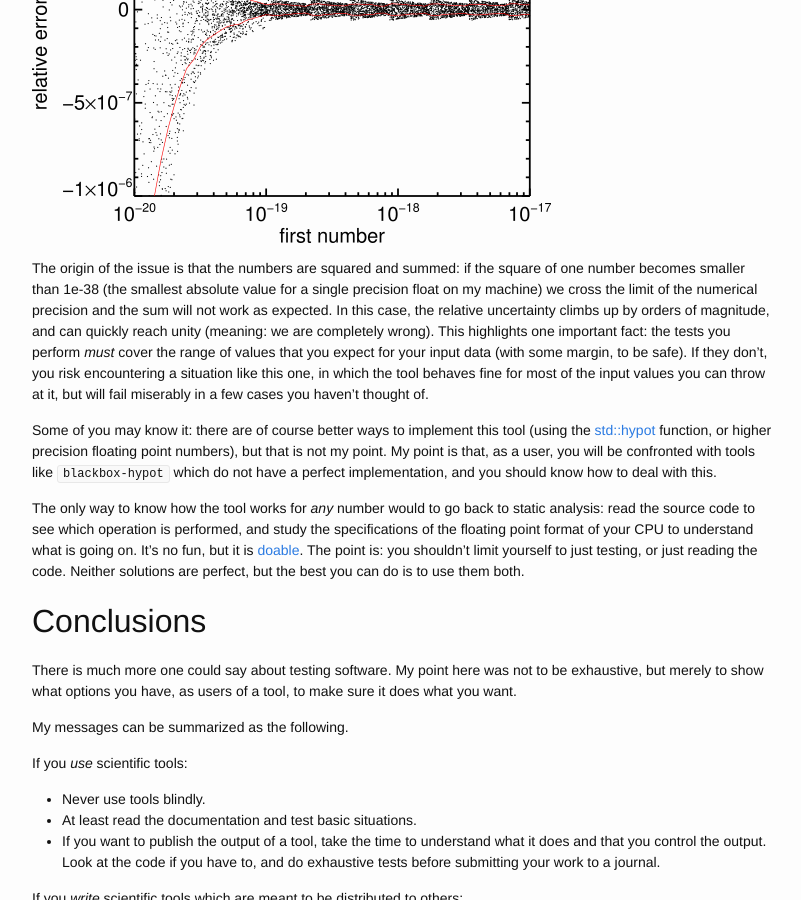
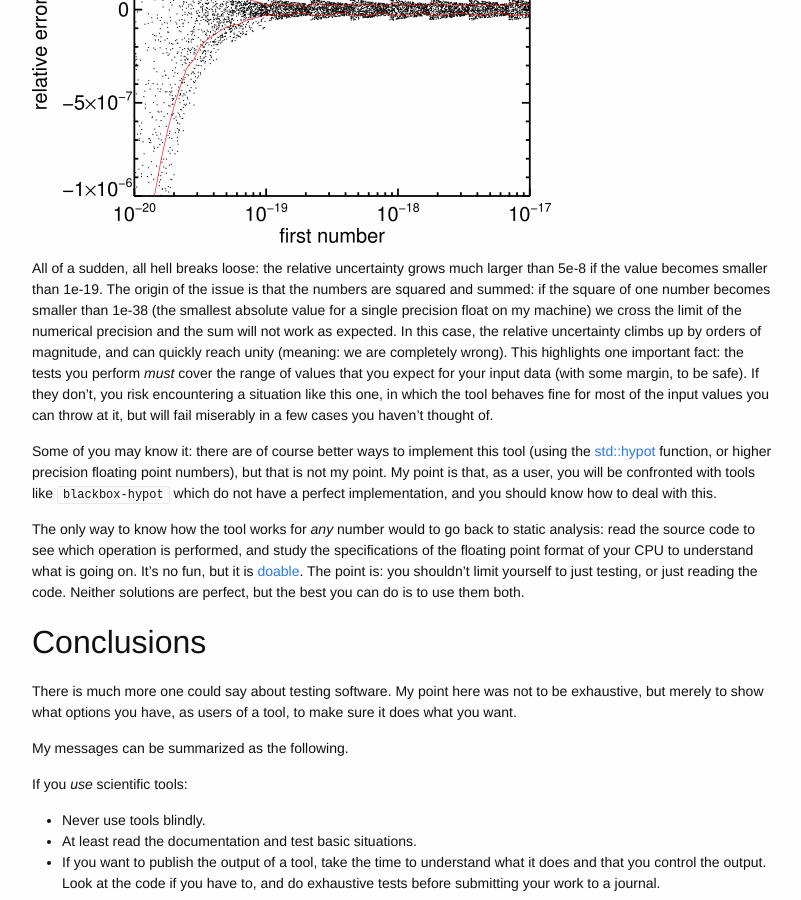
Before and after one commit to cschreib/cschreib.github.io, a Jekyll site: the page built from _posts/2017-06-11-trusting-the-black-box.markdown, in a window 1280 px wide and 900 px high, scrolled down 3827 px. Shown: the whole window, without its empty margins (238-1039 px from the left). Built offline with Jekyll 4.4.1, drawn with Linux system fonts in a browser that asks for light colours.

Commit message:
Added glue

````diff
--- a/_posts/2017-06-11-trusting-the-black-box.markdown
+++ b/_posts/2017-06-11-trusting-the-black-box.markdown
@@ -73,7 +73,7 @@ But that is not the end of the story. There is one problem with this method: to
 
 ![Relative error of blackbox-hypot]({{ site.url }}/assets/blog/2017-06-11-trusting-the-black-box/err_small.png)
 
-The origin of the issue is that the numbers are squared and summed: if the square of one number becomes smaller than 1e-38 (the smallest absolute value for a single precision float on my machine) we cross the limit of the numerical precision and the sum will not work as expected. In this case, the relative uncertainty climbs up by orders of magnitude, and can quickly reach unity (meaning: we are completely wrong). This highlights one important fact: the tests you perform _must_ cover the range of values that you expect for your input data (with some margin, to be safe). If they don't, you risk encountering a situation like this one, in which the tool behaves fine for most of the input values you can throw at it, but will fail miserably in a few cases you haven't thought of.
+All of a sudden, all hell breaks loose: the relative uncertainty grows much larger than 5e-8 if the value becomes smaller than 1e-19. The origin of the issue is that the numbers are squared and summed: if the square of one number becomes smaller than 1e-38 (the smallest absolute value for a single precision float on my machine) we cross the limit of the numerical precision and the sum will not work as expected. In this case, the relative uncertainty climbs up by orders of magnitude, and can quickly reach unity (meaning: we are completely wrong). This highlights one important fact: the tests you perform _must_ cover the range of values that you expect for your input data (with some margin, to be safe). If they don't, you risk encountering a situation like this one, in which the tool behaves fine for most of the input values you can throw at it, but will fail miserably in a few cases you haven't thought of.
 
 Some of you may know it: there are of course better ways to implement this tool (using the [std::hypot](http://en.cppreference.com/w/cpp/numeric/math/hypot) function, or higher precision floating point numbers), but that is not my point. My point is that, as a user, you will be confronted with tools like ```blackbox-hypot``` which do not have a perfect implementation, and you should know how to deal with this.
 
````
